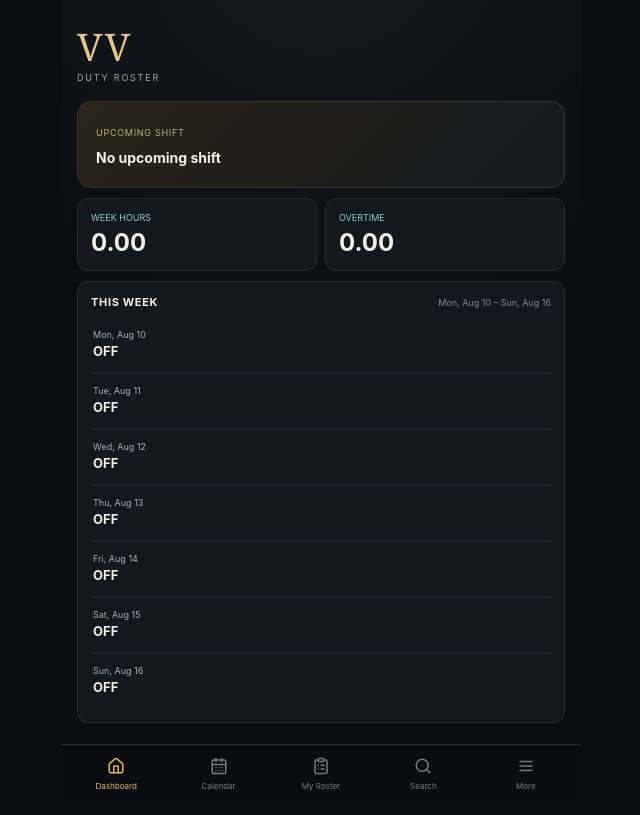
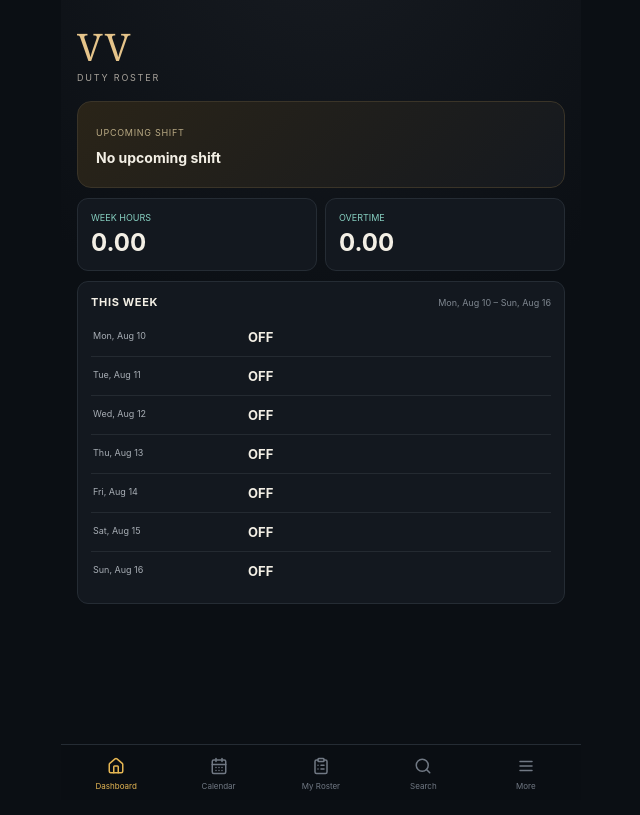
Before and after one commit to vvishwak666-lgtm/vv, a React (Vite) app: page / in a window 1280 px wide. Shown: the whole page, without its empty margins (319-959 px from the left). Built offline with nearby package versions, Linux system fonts and the light colour scheme.

Commit message:
Add files via upload

```diff
--- a/src/main.jsx
+++ b/src/main.jsx
@@ -1270,25 +1270,38 @@ function App(){
   const allValid=!!review;
   const importReview=()=>{
     if(!review)return;
-    // Import exactly what is shown in each selected-employee cell.
+
     const added=review.cells.map((raw,i)=>{
       const literal=cleanReplicatedCellText(raw);
       const info=validateShift(literal);
+      const thumb=review.thumbs?.[i]||"";
+
       return {
         id:`img-${Date.now()}-${i}`,
         name:review.name,
         date:addDays(review.firstDate,i),
+
+        // Background OCR fields are for calculations/calendar logic only.
         time:info.ok&&info.time?info.time:"",
         code:info.ok&&info.code?info.code:"",
-        display:literal,
         hours:info.ok?(info.hours||0):0,
-        source:review.fileName
+
+        // Preserve both the OCR text and, more importantly, the exact source cell.
+        display:info.ok?formatRosterCell(info.value):(literal||""),
+        rawCellText:literal,
+        sourceCell:thumb,
+        source:review.fileName,
+        tableIndex:review.tableIndex
       };
     });
+
     setEntries(old=>[
       ...old.filter(e=>!(e.name===review.name&&added.some(a=>a.date===e.date))),
       ...added
     ]);
+
+    setSelectedDate(review.firstDate);
+    setCalendarMonth(review.firstDate.slice(0,7)+"-01");
     setReview(null);setTable(null);setPreview(null);setTab("dashboard");
   };
 
@@ -1300,14 +1313,14 @@ function App(){
   const month=mine.filter(e=>e.date?.startsWith(calendarMonth.slice(0,7)));
   const weekHours=week.reduce((s,e)=>s+(+e.hours||0),0);
   const monthHours=month.reduce((s,e)=>s+(+e.hours||0),0);
-  const upcoming=mine.find(e=>e.date>=todayISO()&&(e.time||e.code!=="RDO"));
+  const upcoming=mine.find(e=>e.date>=todayISO()&&(!!e.time|| (!!e.code && e.code!=="RDO" && e.code!=="OFF")));
   const filtered=entries.filter(e=>!query||e.name.toLowerCase().includes(query.toLowerCase()));
 
   return <div className="shell">
     <header className="top"><div><div className="vv">VV</div><div className="sub">DUTY ROSTER</div></div></header>
 
     {tab==="dashboard"&&<main>
-      <section className="hero"><small>UPCOMING SHIFT</small>{upcoming?<><h2>{fmt(upcoming.date,{weekday:"long",day:"numeric",month:"long"})}</h2><h1>{entryRosterText(upcoming)}</h1><p>{upcoming.name}</p></>:<h2>No upcoming shift</h2>}</section>
+      <section className="hero"><small>UPCOMING SHIFT</small>{upcoming?<><h2>{fmt(upcoming.date,{weekday:"long",day:"numeric",month:"long"})}</h2><h1>{entryRosterText(upcoming)||"See roster cell"}</h1><p>{upcoming.name}</p></>:<h2>No upcoming shift</h2>}</section>
       <div className="stats"><Stat label="WEEK HOURS" value={weekHours.toFixed(2)}/><Stat label="OVERTIME" value={Math.max(0,weekHours-threshold).toFixed(2)}/></div>
       <section className="panel"><div className="sectionTitle"><b>THIS WEEK</b><span>{fmt(weekStart)} – {fmt(addDays(weekStart,6))}</span></div><Roster rows={Array.from({length:7},(_,i)=>{const d=addDays(weekStart,i);return mine.find(e=>e.date===d)||{id:d,date:d,name:myName,code:"OFF",hours:0}})}/></section>
     </main>}
@@ -1415,9 +1428,30 @@ function entryRosterText(e){
   }
   return e.code||"Off";
 }
-function Roster({rows}){if(!rows.length)return <div className="empty">No shifts found.</div>;return <div className="list">{rows.map(e=><div className="item" key={e.id}><div><small>{fmt(e.date,{weekday:"short",day:"numeric",month:"short"})}</small><b>{entryRosterText(e)}</b><span>{e.name}</span></div><strong>{e.code==="RDO"?"RDO":""}</strong></div>)}</div>}
+function Roster({rows}){
+  if(!rows.length)return <div className="empty">No shifts found.</div>;
+  return <div className="list">
+    {rows.map(e=><div className="item rosterImported" key={e.id}>
+      <div className="rosterDateBlock">
+        <small>{fmt(e.date,{weekday:"short",day:"numeric",month:"short"})}</small>
+        <span>{e.name}</span>
+      </div>
+      {e.sourceCell
+        ? <div className="savedSourceCell"><img src={e.sourceCell} alt={entryRosterText(e)||"Roster cell"}/></div>
+        : <b className="rosterTextFallback">{entryRosterText(e)}</b>}
+      <strong>{e.code==="RDO"?"RDO":e.hours?`${(+e.hours).toFixed(1)}h`:""}</strong>
+    </div>)}
+  </div>
+}
 function MonthHead({month,setMonth}){const move=n=>{const d=new Date(`${month}T12:00:00`);d.setMonth(d.getMonth()+n);setMonth(d.toISOString().slice(0,7)+"-01")};return <div className="monthHead"><button className="ghost" onClick={()=>move(-1)}><ChevronLeft/></button><h2>{new Date(`${month}T12:00:00`).toLocaleDateString(undefined,{month:"long",year:"numeric"})}</h2><button className="ghost" onClick={()=>move(1)}><ChevronRight/></button></div>}
 function CalendarGrid({month,rows,selected,onSelect}){const d=new Date(`${month}T12:00:00`),first=new Date(d.getFullYear(),d.getMonth(),1),days=new Date(d.getFullYear(),d.getMonth()+1,0).getDate(),lead=(first.getDay()+6)%7;const cells=[...Array(lead).fill(null),...Array.from({length:days},(_,i)=>i+1)];while(cells.length%7)cells.push(null);return <div className="cal">{["MON","TUE","WED","THU","FRI","SAT","SUN"].map(x=><div className="dow" key={x}>{x}</div>)}{cells.map((n,i)=>{if(!n)return <div key={i}/>;const iso=new Date(d.getFullYear(),d.getMonth(),n,12).toISOString().slice(0,10),r=rows.find(x=>x.date===iso);return <button key={i} className={selected===iso?"selected":""} onClick={()=>onSelect(iso)}><b>{n}</b>{r&&<span className={r.code==="RDO"?"off":""}/>}</button>})}</div>}
-function exportCSV(rows){const csv=Papa.unparse(rows);const a=document.createElement("a");a.href=URL.createObjectURL(new Blob([csv],{type:"text/csv"}));a.download="vv-roster.csv";a.click()}
+function exportCSV(rows){
+  const clean=rows.map(({sourceCell,...e})=>e);
+  const csv=Papa.unparse(clean);
+  const a=document.createElement("a");
+  a.href=URL.createObjectURL(new Blob([csv],{type:"text/csv"}));
+  a.download="vv-roster.csv";
+  a.click();
+}
 
 createRoot(document.getElementById("root")).render(<App/>);
--- a/src/styles.css
+++ b/src/styles.css
@@ -81,3 +81,49 @@
   .exactRosterCell{min-height:48px}
   .exactRosterCell img{height:56px}
 }
+
+/* Imported roster rows keep the original source-cell image */
+.rosterImported{
+  display:grid !important;
+  grid-template-columns:minmax(105px,145px) minmax(170px,1fr) 58px;
+  align-items:center;
+  gap:10px;
+}
+.rosterDateBlock{
+  display:flex;
+  flex-direction:column;
+  gap:4px;
+  min-width:0;
+}
+.rosterDateBlock span{
+  font-size:10px;
+  opacity:.62;
+  white-space:nowrap;
+  overflow:hidden;
+  text-overflow:ellipsis;
+}
+.savedSourceCell{
+  min-height:40px;
+  border-radius:8px;
+  background:#fff;
+  overflow:hidden;
+  display:flex;
+  align-items:center;
+}
+.savedSourceCell img{
+  display:block;
+  width:100%;
+  height:44px;
+  object-fit:contain;
+  object-position:left center;
+}
+.rosterTextFallback{
+  font-size:16px;
+}
+@media(max-width:620px){
+  .rosterImported{
+    grid-template-columns:88px minmax(130px,1fr) 44px;
+    gap:7px;
+  }
+  .savedSourceCell img{height:40px}
+}
```
